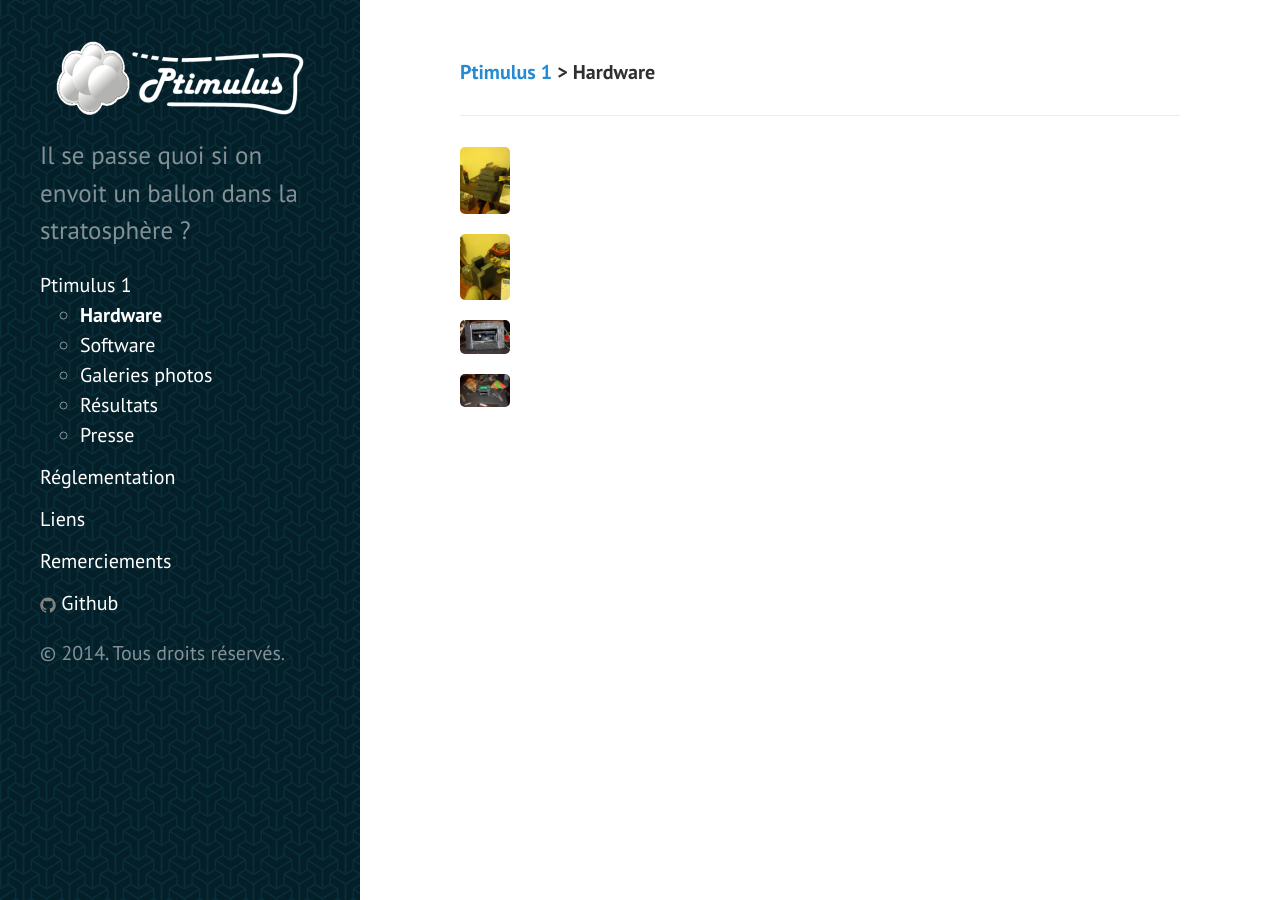
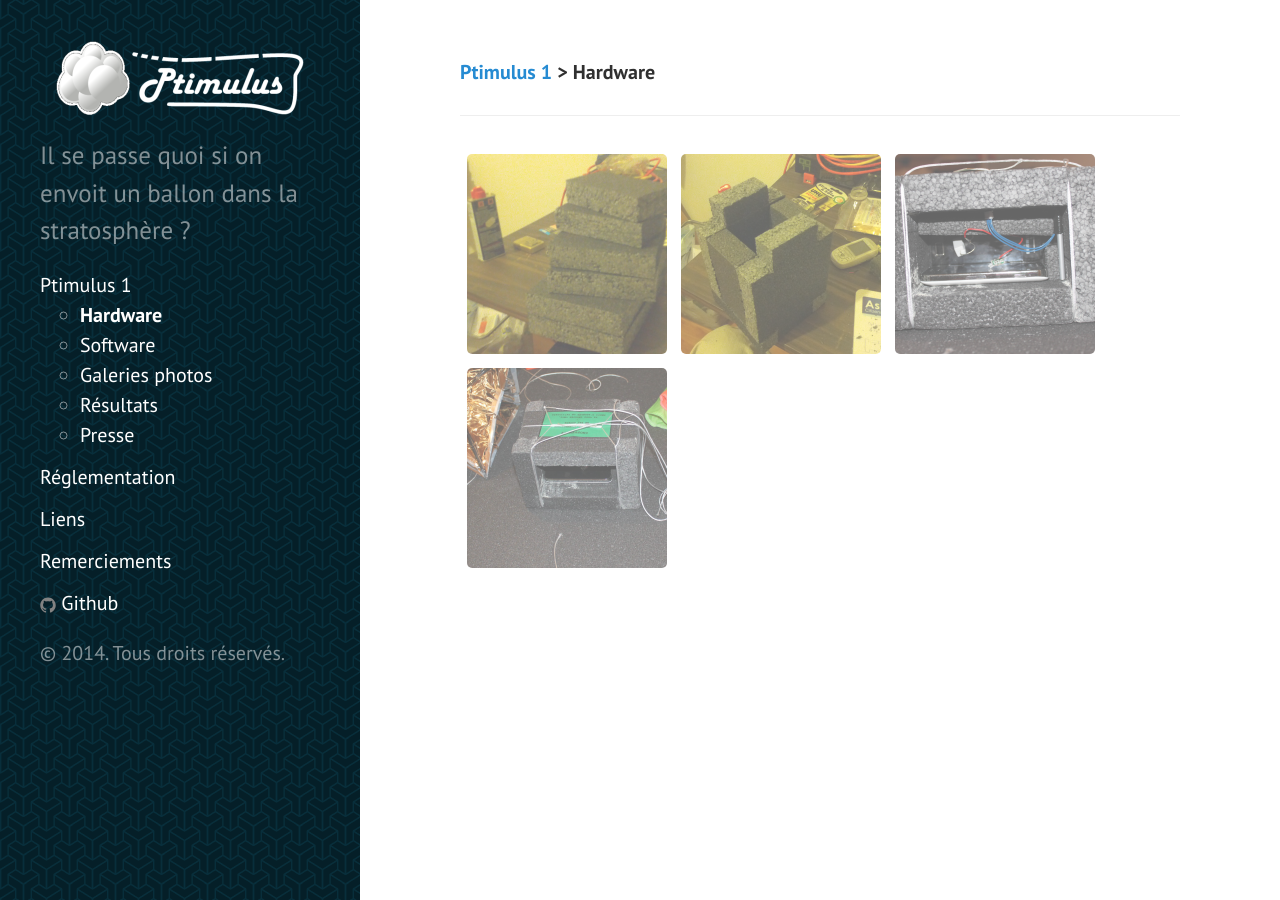
Before and after one commit to MichaelMure/ptimulus.eu, a Jekyll site: the page built from pages/ptimulus1/0_hardware.md, in a window 1280 px wide. Built offline with Jekyll 4.4.1, drawn with Linux system fonts in a browser that asks for light colours.

Commit message:
Fix lightbox gallery include for hardware section

```diff
--- a/_includes/lightbox-gallery.html
+++ b/_includes/lightbox-gallery.html
@@ -1,3 +1,5 @@
 {% for img in page[include.galleryid] %}
-<a href="{{ include.imagefolder }}{{ img }}" data-lightbox="include.galleryid"><img src="{{ include.imagefolder }}{{ img }}" style="max-width:50px"></a>
+<div style='float:left;margin: 7px;' class='thumbnail'>
+<a href="{{ include.imagefolder }}{{ img }}.jpg" data-lightbox="include.galleryid"><img src="{{ include.imagefolder }}{{ img }}_thumb.png" style="max-width:200px"></a>
+</div>
 {% endfor %}
--- a/pages/ptimulus1/0_hardware.md
+++ b/pages/ptimulus1/0_hardware.md
@@ -3,7 +3,7 @@
 title: Hardware
 permalink: /ptimulus1/hardware/
 section: ptimulus1
-nacelle: ["nacelle1.jpg", "nacelle2.jpg", "nacelle3.jpg", "nacelle4.jpg"]
+nacelle: ["nacelle1", "nacelle2", "nacelle3", "nacelle4"]
 ---
 
 {% include lightbox-gallery.html imagefolder="/img/ptimulus1/" galleryid="nacelle" %}
```
Also changed, not shown: img/ptimulus1/nacelle1_thumb.png (added), img/ptimulus1/nacelle2_thumb.png (added), img/ptimulus1/nacelle3_thumb.png (added), img/ptimulus1/nacelle4_thumb.png (added).
